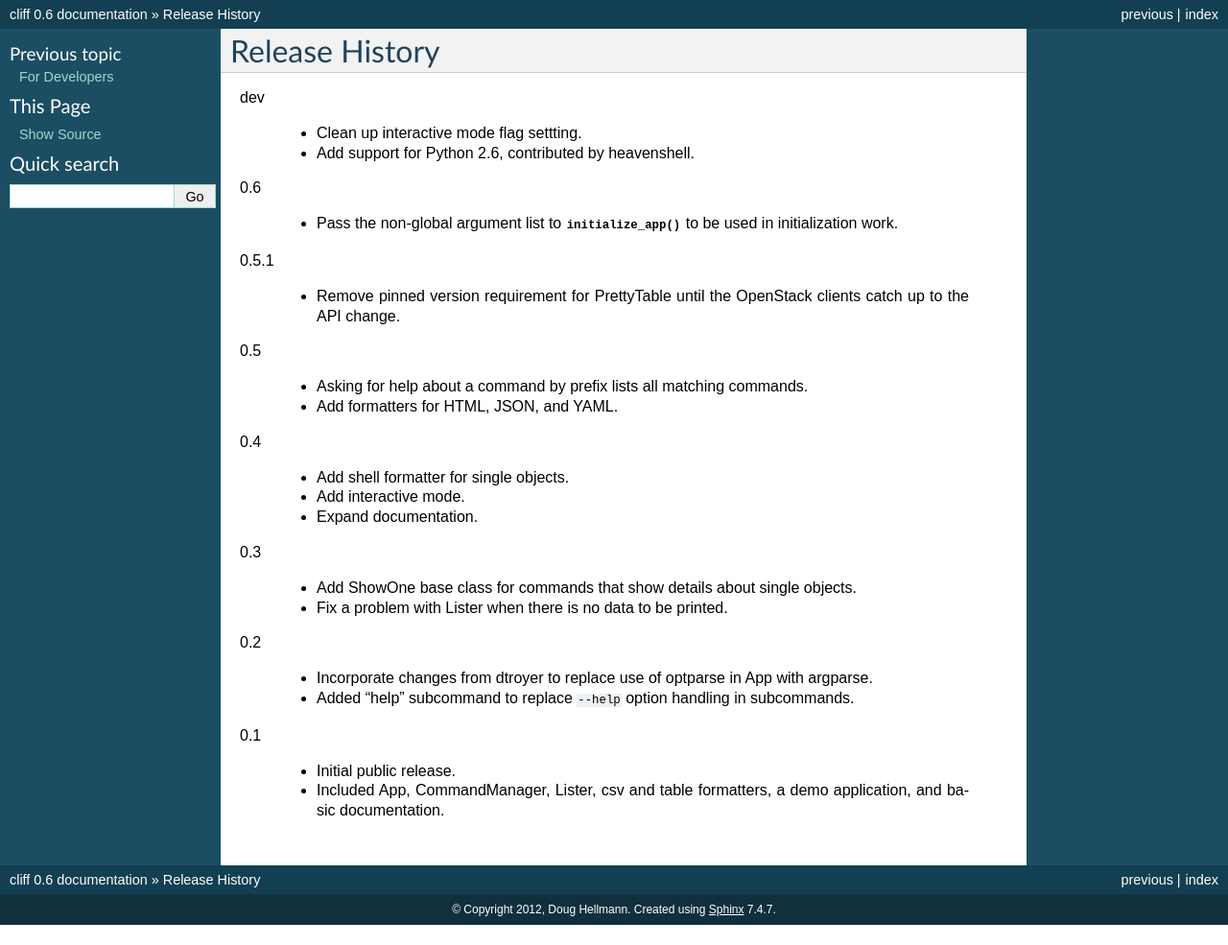
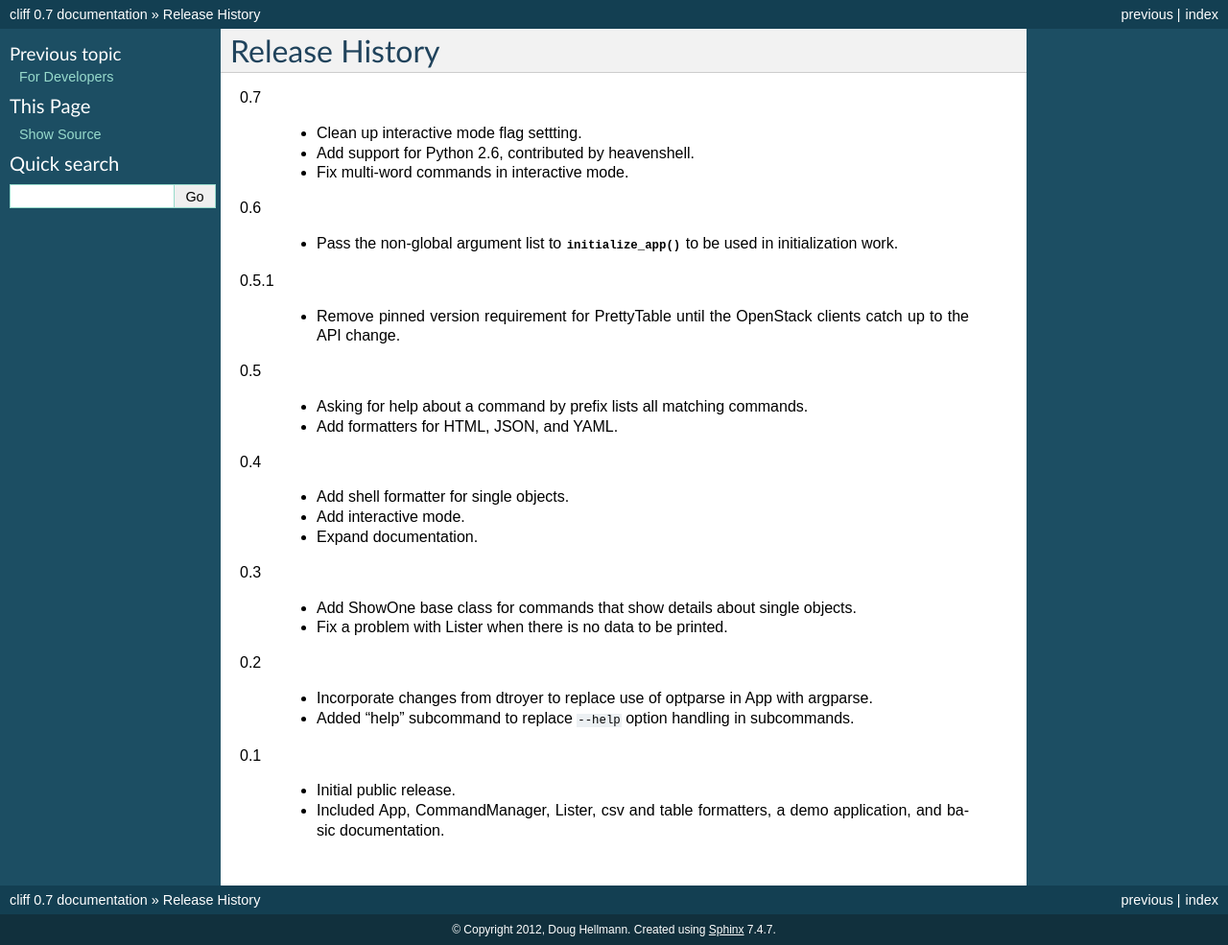
Before and after one commit to openstack/cliff, a Sphinx documentation site: the page built from docs/source/history.rst, in a window 1280 px wide. Shown: the whole page at 96% size. Built offline with Sphinx 7.4.7, drawn with Linux system fonts in a browser that asks for light colours; before the commit the page ends 964 px from its top, so only the background shows below that.

Commit message:
bump version

```diff
--- a/docs/source/conf.py
+++ b/docs/source/conf.py
@@ -48,7 +48,7 @@ copyright = u'2012, Doug Hellmann'
 # built documents.
 #
 # The short X.Y version.
-version = '0.6'
+version = '0.7'
 # The full version, including alpha/beta/rc tags.
 release = version
 
--- a/docs/source/history.rst
+++ b/docs/source/history.rst
@@ -2,10 +2,11 @@
  Release History
 =================
 
-dev
+0.7
 
   - Clean up interactive mode flag settting.
   - Add support for Python 2.6, contributed by heavenshell.
+  - Fix multi-word commands in interactive mode.
 
 0.6
 
--- a/setup.py
+++ b/setup.py
@@ -3,7 +3,7 @@
 PROJECT = 'cliff'
 
 # Change docs/source/conf.py too!
-VERSION = '0.6'
+VERSION = '0.7'
 
 # Bootstrap installation of Distribute
 import distribute_setup
```
